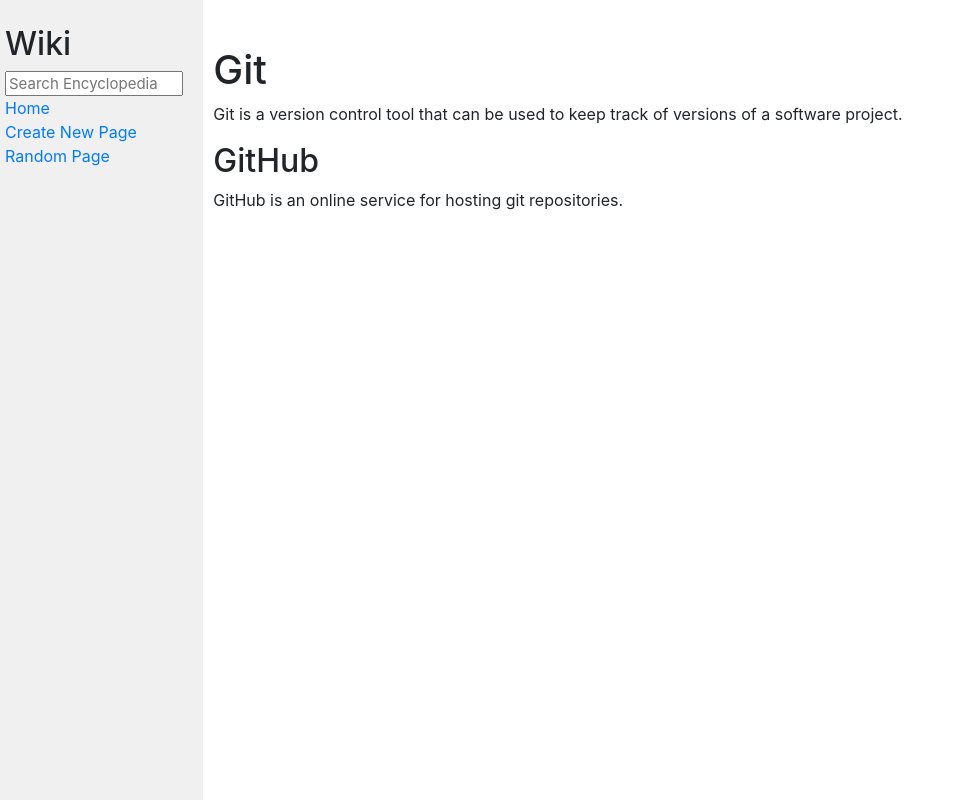
After one commit to alialatabi/Wiki, a Django app: page /Random/ in a window 1280 px wide. The commit adds this page. Shown: the whole page, without its empty margins (0-956 px from the left). Run offline with Django 3.2, Linux system fonts and the light colour scheme; some libraries are stand-ins or nearby versions.

Commit message:
Added and finished the randome page

```diff
--- /dev/null
+++ b/encyclopedia/templates/encyclopedia/Random.html
@@ -0,0 +1,12 @@
+
+ {% extends "encyclopedia/layout.html" %}
+
+{% block title %}
+    Random
+{% endblock %}
+
+{% block body %}
+
+<p>{{ random_article|safe }}</p>
+
+{% endblock %}
--- a/encyclopedia/templates/encyclopedia/layout.html
+++ b/encyclopedia/templates/encyclopedia/layout.html
@@ -19,10 +19,10 @@
                     <a href="{% url 'index' %}">Home</a>
                 </div>
                 <div>
-                    <a href="{% url 'Add' %}">Create New Page</a>
+                    <a href="{% url 'add' %}">Create New Page</a>
                 </div>
                 <div>
-                    Random Page
+                    <a href="{% url 'random' %}">Random Page</a>
                 </div>
                 {% block nav %}
                 {% endblock %}
--- a/encyclopedia/urls.py
+++ b/encyclopedia/urls.py
@@ -10,5 +10,6 @@ from . import views
 urlpatterns = [
     path("", views.index, name="index"),
     path("<str:title>", views.Show_Entry, name="title"),
-    path("Add/",views.add_arti,name="Add")
+    path("Add/",views.add_arti,name="add"),
+    path("Random/", views.random_arti,name="random")
 ]
--- a/encyclopedia/views.py
+++ b/encyclopedia/views.py
@@ -1,3 +1,4 @@
+import random
 from turtle import tilt
 from django.shortcuts import render
 import markdown2
@@ -9,16 +10,25 @@ def index(request):
         "entries": util.list_entries()
     })
 
+
 def Show_Entry(request,title):
-
     article = markdown2.markdown(util.get_entry(title))
 
     return render(request,"encyclopedia/Show_Entry.html",context={
         "article": article
     })
 
+
 def add_arti(request):
-
         return render(request,"encyclopedia/Add_arti.html",context={
             'name':"name"
     })
+
+
+def random_arti(request):
+    ra = random.choice(util.list_entries())
+    random_article = markdown2.markdown(util.get_entry(ra))
+
+    return render(request,"encyclopedia/random.html",context={
+        "random_article": random_article
+    })
```
